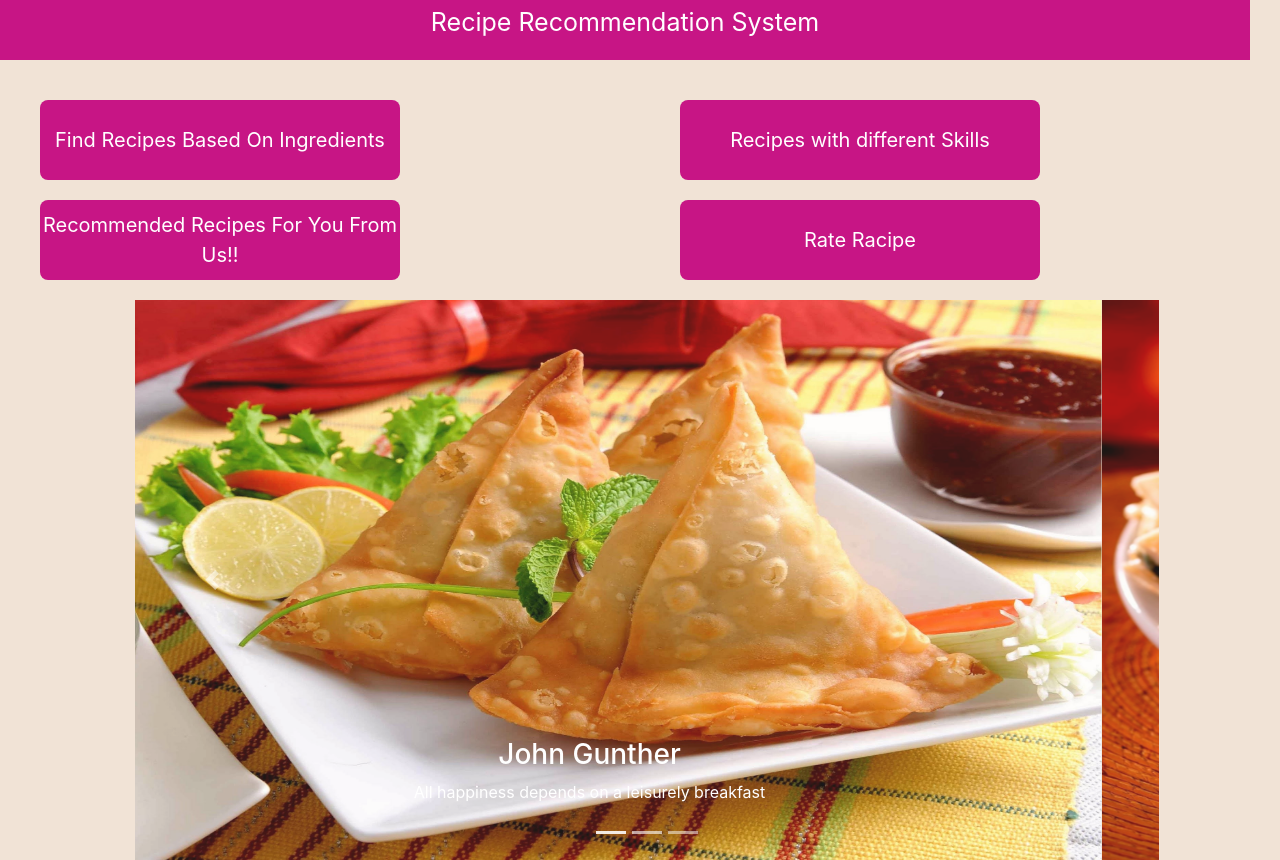
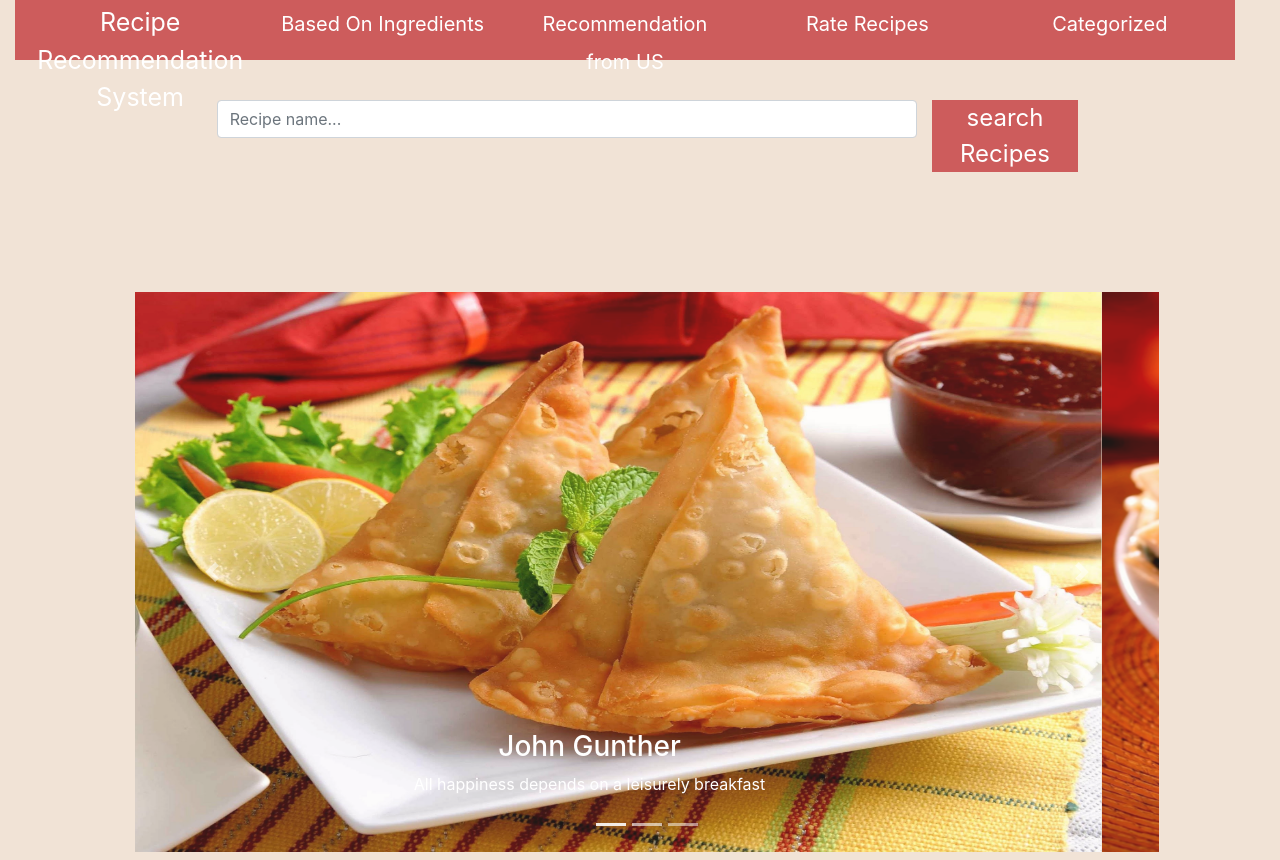
Before and after one commit to sudarshanapatil/MLWITHGRAPH-frontend, a React (Create React App) app: page /home in a window 1280 px wide. Built offline with nearby package versions, Linux system fonts and the light colour scheme.

Commit message:
navbar added

```diff
--- a/src/component/CollaborativeFiltering.js
+++ b/src/component/CollaborativeFiltering.js
@@ -2,7 +2,9 @@ import React, { Component } from 'react'
 import '../App.css'
 import '../styles/Collaborative.css'
 import { Container,Row } from 'react-bootstrap'
+import Navbar from './Navbar'
 const baseUrl = 'http://localhost:1337/'
+
 class Collaborative extends Component {
   constructor () {
     super()
@@ -131,6 +133,7 @@ class Collaborative extends Component {
   render () {
     return (
       <Container className='collaborativeContainer' fluid>
+        <Navbar/>
         <Row className='sectionTitle'>Recommended Recipes For You Based On Your Simillar Users!</Row>
         <Row id='recomm-recipes-list'>
           {this.state.recomRecipes.map(recipe => {
--- a/src/component/Home.js
+++ b/src/component/Home.js
@@ -1,7 +1,7 @@
 import React, { Component } from 'react'
 import {
-  Button,
-  ButtonToolbar,
+  FormControl,
+  InputGroup,
   Carousel,
   Container,
   Row,
@@ -24,9 +24,46 @@ class Home extends Component {
     return (
       // <div className='backgroundImage'></div>
       <Container className='homeContainer' fluid>
+<Navbar />
+        {/* <Row className='titlebar'>
+          <Col>
+          Recipe Recommendation System
+          </Col>
+          <Col>
+          <Link to='/content'>Based On Ingredients</Link>
+          </Col>
+          <Col>
+          <Link to='/collaboration'>Recommendation from US</Link>
+          </Col>
+          <Col>
+          <Link to='/rateRecipe'>Rate Recipes</Link>
+          </Col>
+          <Col>
+          <Link to='/recipelevel'>Categorized</Link>
+          </Col>
 
-        <Row className='titlebar'>Recipe Recommendation System</Row>
-        <Row className='navContainer'>
+
+          </Row> */}
+          <Row className='searchContainer'>
+            <Col></Col>
+            <Col>
+            <InputGroup className="findRecipe">
+              <FormControl
+                placeholder="Recipe name..."
+                aria-label="Recipient's username"
+                aria-describedby="basic-addon2"
+                onChange={this.handleChange}
+              />
+            </InputGroup>
+            </Col>
+            <Col className='findRecipeText'>
+            search Recipes
+            </Col>
+            <Col>
+            </Col>
+
+          </Row>
+        {/* <Row className='navContainer'>
           <Col className='home-button-each'>
             <Row className='navchoices'>
               <Link to='/content'>Find Recipes Based On Ingredients</Link>
@@ -47,7 +84,7 @@ class Home extends Component {
             </Row>
 
           </Col>
-        </Row>
+        </Row> */}
         <Row className='home-caroulsel'>
           <Carousel>
             <Carousel.Item>
--- a/src/component/Navbar.js
+++ b/src/component/Navbar.js
@@ -1,33 +1,28 @@
 import React, { Component } from 'react'
 import '../App.css'
-import { Button, Form, Container, Row, Col,Image } from 'react-bootstrap'
+import { Button, Form, Container, Row, Col, Image } from 'react-bootstrap'
 import { BrowserRouter as Router, Switch, Route, Link } from 'react-router-dom'
-function Navbar () {
+function Navbar() {
   return (
-    <div className='navbarContainer'>
-      <div className='navbarBody'>
-        <div className='clinicLogo'>
-          PATILS DENTAL AVENUE
-          {/* <Image src={require('./images/logo.png')} roundedCircle /> */}
-          </div>
-        <Link to='/HomeAdmin'>
-          <div className='navbarItem'>Home</div>
-        </Link>
-        <Link to='/Services'>
-          <div className='navbarItem'>Select Your Ingredients</div>
-        </Link>
-        <Link to='/AboutUs'>
-          <div className='navbarItem'>Recomendation</div>
-        </Link>
-        <Link to='/Services'>
-          <div className='navbarItem'>Services</div>
-        </Link>
-
-        <Link to='/AboutUs'>
-          <div className='navbarItem'>Contact Us</div>
-        </Link>
-      </div>
-    </div>
+    <Container fluid>
+      <Row className='titlebar'>
+        <Col>
+          Recipe Recommendation System
+          </Col>
+        <Col>
+          <Link to='/content'>Based On Ingredients</Link>
+        </Col>
+        <Col>
+          <Link to='/collaboration'>Recommendation from US</Link>
+        </Col>
+        <Col>
+          <Link to='/rateRecipe'>Rate Recipes</Link>
+        </Col>
+        <Col>
+          <Link to='/recipelevel'>Categorized</Link>
+        </Col>
+      </Row>
+    </Container>
   )
 }
 
--- a/src/component/RateRecipe.js
+++ b/src/component/RateRecipe.js
@@ -2,6 +2,7 @@ import React, { Component } from 'react'
 import '../App.css'
 import { Modal, Button, Container, Row, Col, FormControl, InputGroup } from 'react-bootstrap'
 import '../styles/RateRecipe.css'
+import Navbar from './Navbar'
 class RateRecipe extends Component {
   constructor() {
     super()
@@ -94,6 +95,7 @@ class RateRecipe extends Component {
   render() {
     return (
       <Container className='rateRecipeContainer' fluid>
+        <Navbar/>
         <Row className='rateRecipeTitle'>
           <Col>
             Rate Following Recipes And Earn POINTS!!
--- a/src/component/RecipesWithSkill.js
+++ b/src/component/RecipesWithSkill.js
@@ -38,10 +38,18 @@ class RecipesWithSkill extends Component {
         <Row className='recipeLevelTitle'>
          Check Your Time And Prepare Recipes
         </Row>
-        <Row id='recomm-recipes-list'>
+        <Row className='skillLevelList'>
+          <Col>
           {(this.state.recomRecipes.length!=0)&&this.state.recomRecipes.map(recipe => {
-            return <div className='recomm-recipe-each'>{recipe.name}</div>
+            return <div className='recomm-recipe-skill'>{recipe.name}</div>
           })}
+          </Col>
+          <Col>
+          {(this.state.recomRecipes.length!=0)&&this.state.recomRecipes.map(recipe => {
+            return <div className='recomm-recipe-skill'>{recipe.name}</div>
+          })}
+          </Col>
+
         </Row>
         {/* <Row> */}
           {/* <Col>Easy to prepare
--- a/src/styles/Collaborative.css
+++ b/src/styles/Collaborative.css
@@ -1,5 +1,5 @@
 .sectionTitle {
-  background-color:teal;
+  background-color:#CD5C5C;
   height: 60px;
   color:white;
   font-size: 25px;
--- a/src/styles/Contentbased.css
+++ b/src/styles/Contentbased.css
@@ -1,5 +1,5 @@
 .titleContentbased{
-  background-color: teal;
+  background-color: #CD5C5C;
   /* width: 100%; */
   height:60px;
   color:white;
@@ -16,10 +16,17 @@
   padding-top: 10px;
 }
 
+.detailedRecipeTitle{
+ font-style: bold;
+ font-size: 30px;
+ padding:20px
+
+
+}
 
 #ingredient-heading {
   text-align: center;
-  background-color: teal;
+  background-color: #CD5C5C;
   color: white;
   height:60px;
   padding: 5px;
@@ -43,6 +50,18 @@
   cursor: pointer;
 }
 
+.detailedRecipeIngred{
+  margin:20px
+}
+
+.detailedView{
+   width: 900;
+   /* height: 300; */
+   margin: 20px;
+   background-color:white;
+   padding:20px
+
+  }
 
 .recipe-container {
   margin-left: 150px;
@@ -58,14 +77,14 @@
 }
 
 .recipe {
-  flex-direction: column;
+  /* flex-direction: column; */
   border: 1px solid black;
   border-radius: 5px;
   margin: 0px auto 20px;
-  padding: 5px;
+  padding: 20px;
   background-color: beige;
   width: 98%;
-  height:100px
+  height:150px
 
 }
 
@@ -77,7 +96,7 @@
 
 
 #selected-list > .selected {
-  background-color:teal;
+  background-color:#CD5C5C;
   font-weight: 600;
   color:white
 }
--- a/src/styles/Home.css
+++ b/src/styles/Home.css
@@ -1,6 +1,6 @@
 
 .titlebar {
-  background-color: #C71585;
+  background-color: #CD5C5C;
   padding: 4px;
   height: 60px;
   width: 100%;
@@ -48,9 +48,22 @@
 .navContainer{
   display: flex;
 }
+
+.searchContainer{
+margin: 40px;
+}
+
+.findRecipeText{
+  background-color: #CD5C5C;
+  color:white;
+  width:200px;
+  text-align: center;
+  font-size: 24px;
+}
+
 .navchoices{
-  background-color:#C71585;
-  color:white;
+  background-color:snow;
+  color:red;
   border-radius: 8px;
   margin: 20px;
   height: 80px;
@@ -59,6 +72,18 @@
   width: 60%;
   justify-content: center;
 }
+
+a{
+  color:white;
+  font-size: 20px;
+}
+
+.findRecipe{
+  width: 700px;
+  justify-content: center;
+  align-items: center;
+}
+
 .home-button-each {
   margin: 10px;
   padding:10px;
--- a/src/styles/RateRecipe.css
+++ b/src/styles/RateRecipe.css
@@ -1,7 +1,7 @@
 .rateRecipeTitle{
-  background-color:#C71585;
+  background-color:snow;
   height: 60px;
-  color:white;
+  color:red;
   font-size: 25px;
   font-style: normal;
   text-align: center;
@@ -12,21 +12,40 @@
 }
 
 .rateRecipeContainer{
-  background-image: url("../images/food.jpg");
+  /* background-image: url("../images/food.jpg"); */
   flex-direction: column;
 }
 
+.detailedRecipeIngred{
+
+}
+
 .rateButton{
-  background-color: #C71585;
+  background-color: #CD5C5C;
 }
 
 .recipeRate{
-  background-color: #C71585;
+  background-color: #CD5C5C;
   /* flex-direction: column; */
   color:white;
   margin:10px;
   width:60%;
-  height:60px
+  height:60px;
+  padding:15px;
+  border-radius: 5px;
+}
+.recomm-recipe-skill{
+  width: 700;
+  height:90px;
+  align-items: center;
+  justify-content: center;
+  background-color:beige;
+  border-radius: 8px;
+  color:black;
+  font-size: 20px;
+  margin: 5px;
+  padding: 10px;
+  text-align: center;
 }
 
 .add-recipe-container{
--- a/src/styles/RecipeLevel.css
+++ b/src/styles/RecipeLevel.css
@@ -1,5 +1,5 @@
 .recipeLevelTitle{
-  background-color:teal;
+  background-color:#CD5C5C;
   height: 60px;
   color:white;
   font-size: 25px;
@@ -15,3 +15,12 @@
   background-image: url("../images/food.jpg");
   flex-direction: column;
 }
+.skillLevelList {
+  flex-direction: row;
+  height: 100%;
+  min-width: 40%;
+  margin: 4px;
+  padding: 10px;
+  align-items: center;
+  justify-content: center;
+}
```
Also changed, not shown: src/component/Contentbased.js (+62 -38 lines).
